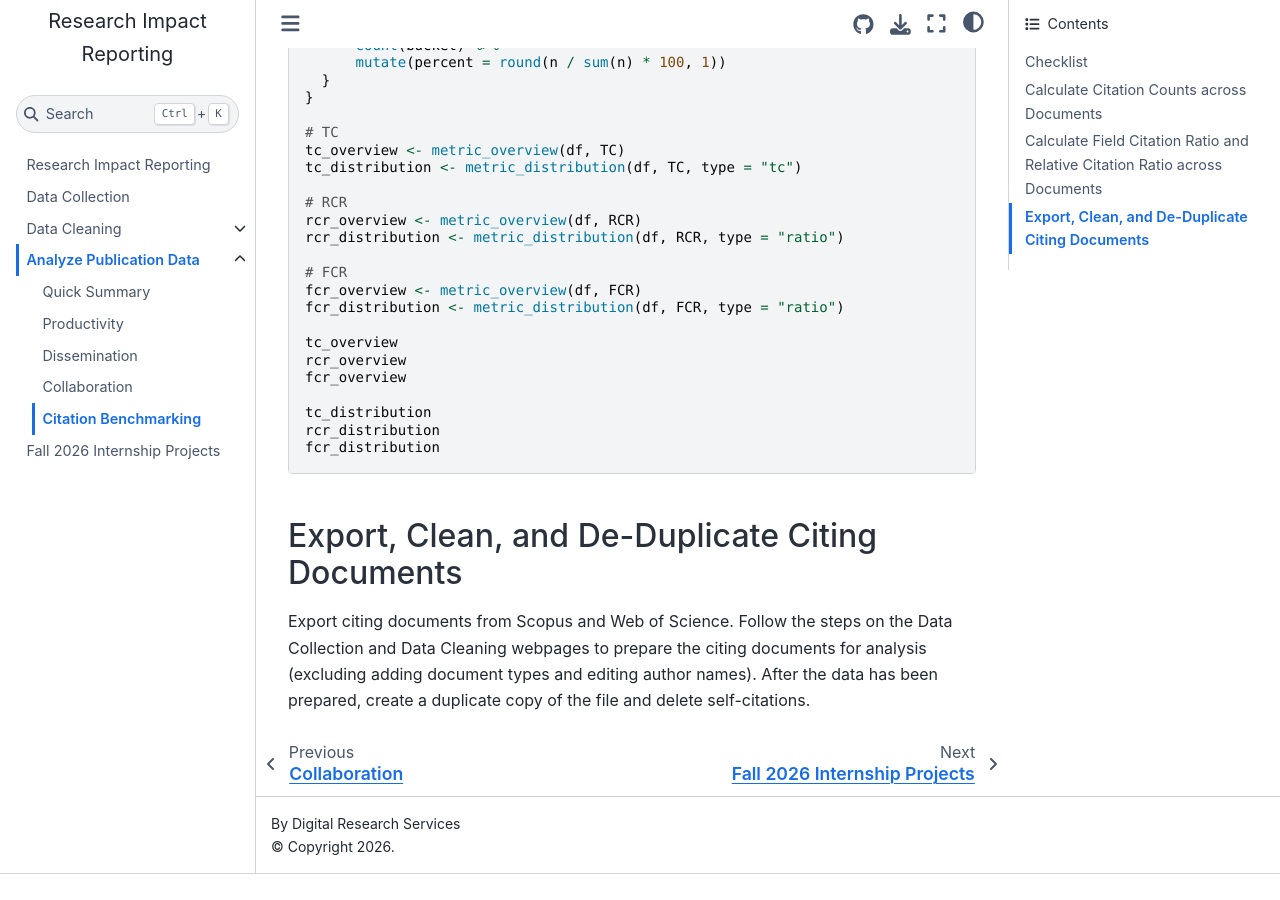
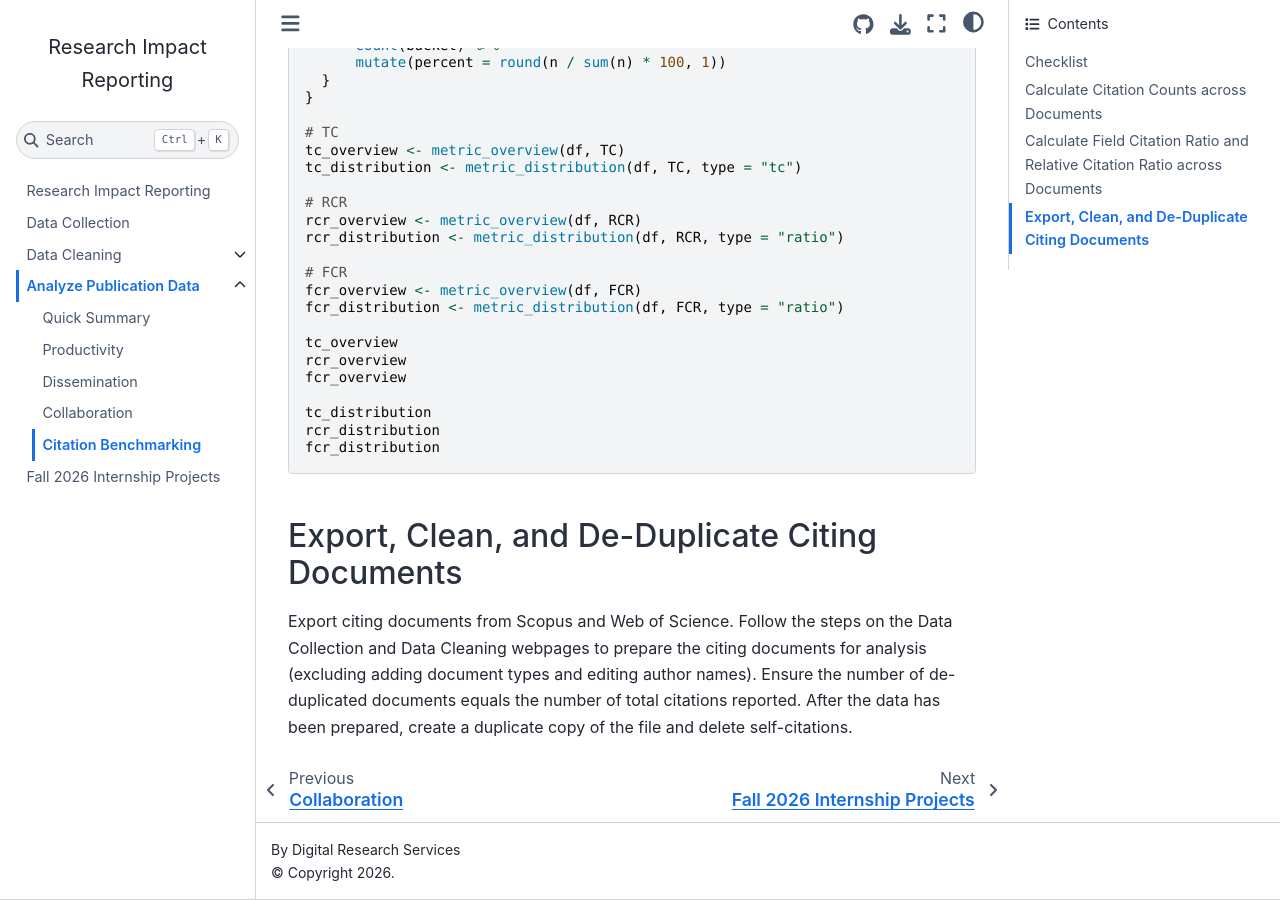
Before and after one commit to vvlooking/research-impact, a Jupyter Book: the page built from website/analyze-data-citation-benchmarking.md, in a window 1280 px wide and 900 px high, scrolled down 2744 px. Built offline with Jupyter Book 1.0.4 settings and Sphinx 7.4.7 and the Sphinx Book theme 1.1.4, drawn with Linux system fonts in a browser that asks for light colours; before the commit the page ends 3618 px from its top, so only the background shows below that.

Commit message:
Update analyze-data-citation-benchmarking.md

````diff
--- a/website/analyze-data-citation-benchmarking.md
+++ b/website/analyze-data-citation-benchmarking.md
@@ -153,4 +153,4 @@
 ```
 
 ## Export, Clean, and De-Duplicate Citing Documents
-Export citing documents from Scopus and Web of Science. Follow the steps on the Data Collection and Data Cleaning webpages to prepare the citing documents for analysis (excluding adding document types and editing author names). After the data has been prepared, create a duplicate copy of the file and delete self-citations.
+Export citing documents from Scopus and Web of Science. Follow the steps on the Data Collection and Data Cleaning webpages to prepare the citing documents for analysis (excluding adding document types and editing author names). Ensure the number of de-duplicated documents equals the number of total citations reported. After the data has been prepared, create a duplicate copy of the file and delete self-citations.
````
